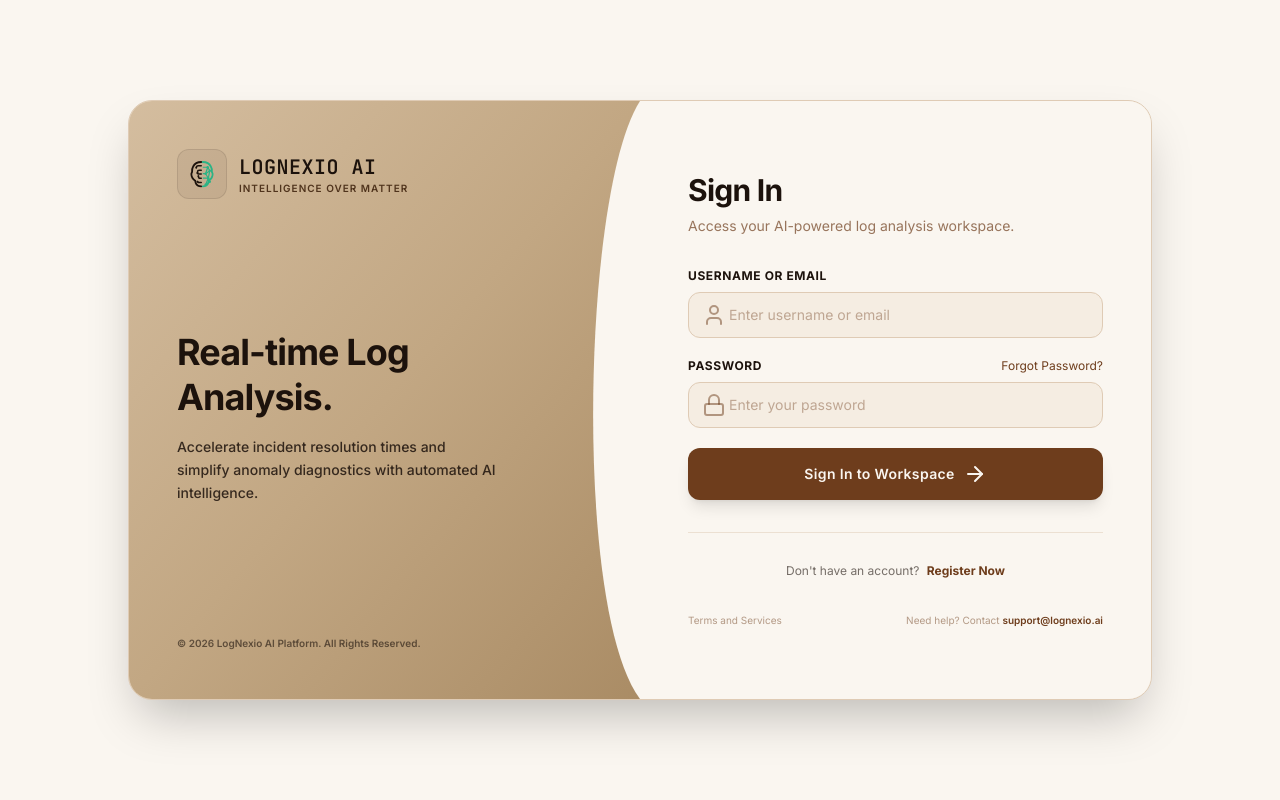
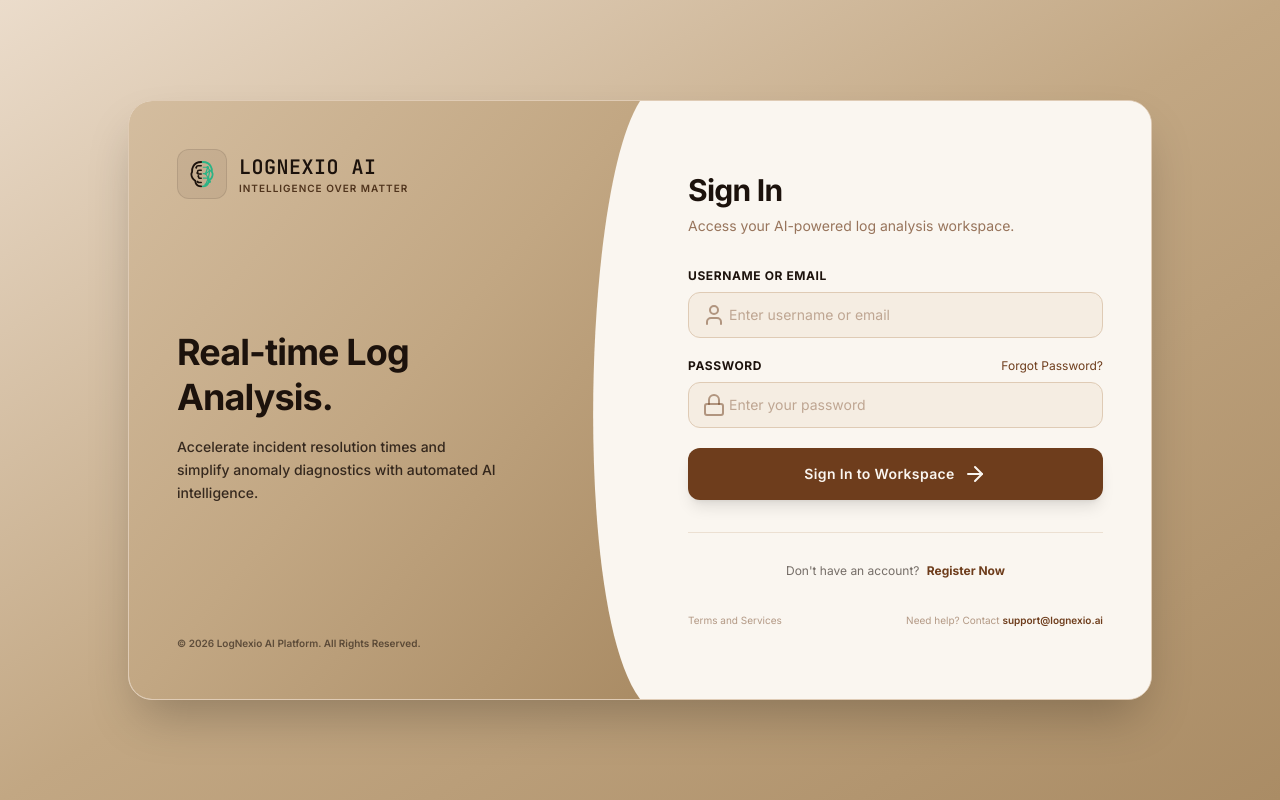
Before and after one commit to kabilesh21/LogNexio-AI, a React (Vite) app in the folder frontend/: page / in a window 1280 px wide. Built offline with nearby package versions, Linux system fonts and the light colour scheme; no server answers.

Commit message:
style: apply light brown gradient theme to the entire login page viewport background

```diff
--- a/frontend/src/components/auth/LoginRegister.jsx
+++ b/frontend/src/components/auth/LoginRegister.jsx
@@ -70,8 +70,8 @@ export default function LoginRegister({ onLoginSuccess }) {
   };
 
   return (
-    <div className="min-h-screen bg-[#faf6f0] flex items-center justify-center p-4 md:p-8 font-sans">
-      <div className="w-full max-w-5xl bg-[#f1e6d5] border border-[#dfcbb5] rounded-3xl overflow-hidden shadow-2xl flex flex-col md:flex-row min-h-[600px]">
+    <div className="min-h-screen bg-gradient-to-br from-[#ebdccb] via-[#c2a783] to-[#aa8c65] flex items-center justify-center p-4 md:p-8 font-sans">
+      <div className="w-full max-w-5xl bg-[#faf6f0] border border-[#dfcbb5] rounded-3xl overflow-hidden shadow-2xl flex flex-col md:flex-row min-h-[600px]">
 
         {/* Left Side: Curvy Solid Color Branding (NO IMAGES, NO GRAPHICS) */}
         <div className="hidden md:flex md:w-1/2 bg-gradient-to-br from-[#d4bd9f] via-[#c2a783] to-[#aa8c65] p-12 flex-col justify-between relative text-[#1c120c] select-none overflow-visible">
```
